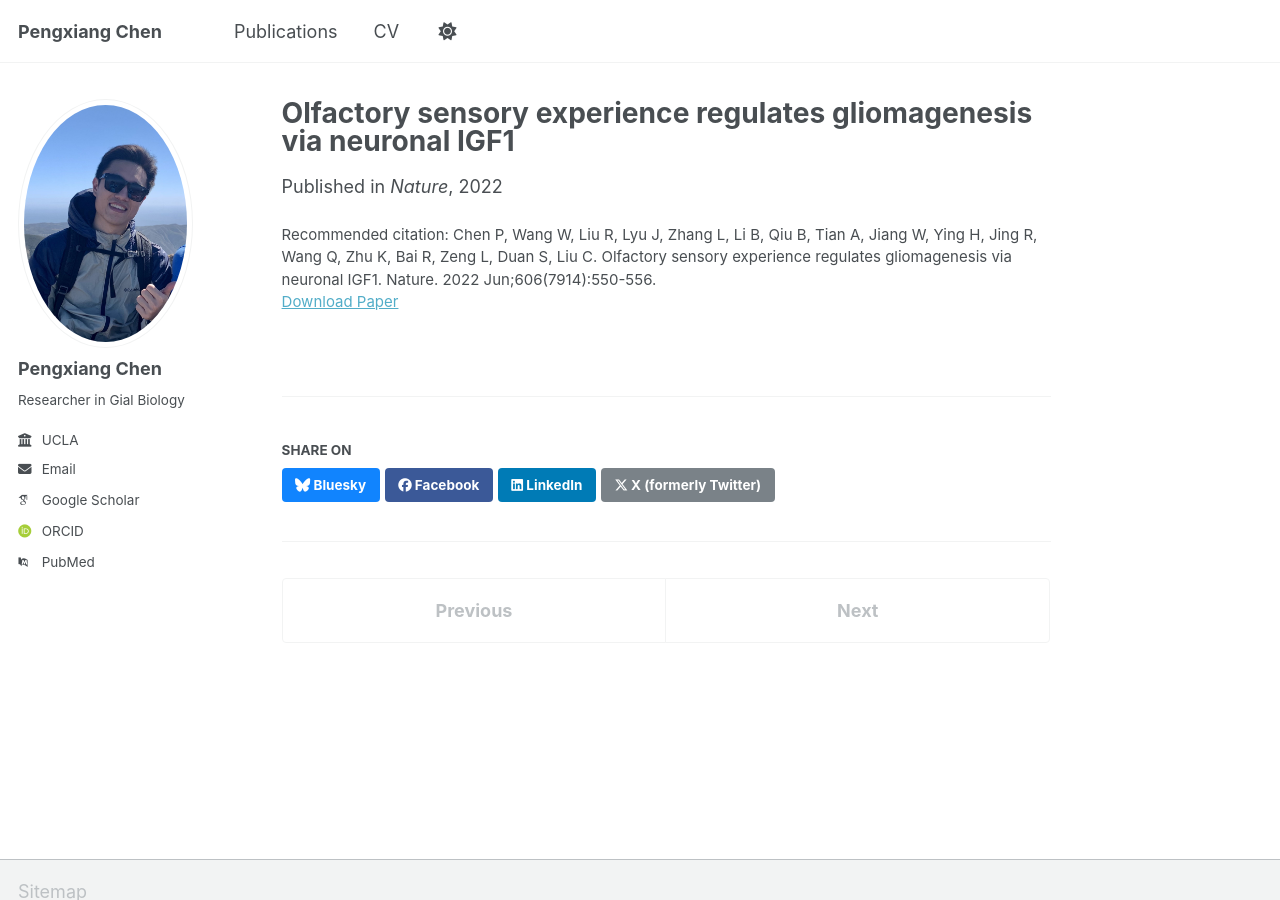
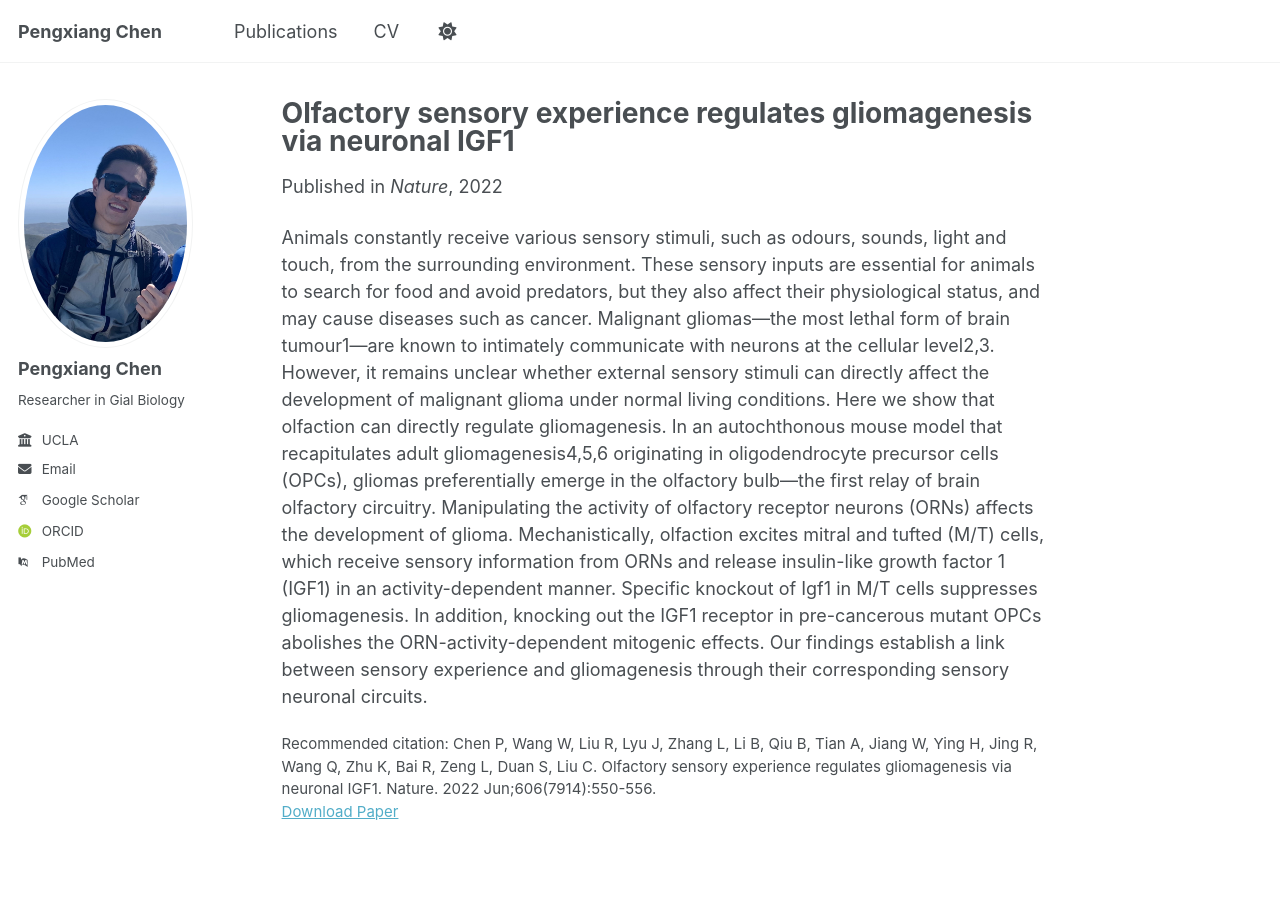
Before and after one commit to bluesea405/pxchen, a Jekyll site: the page built from _publications/2010-10-01-paper-title-number-2.md, in a window 1280 px wide and 900 px high. Built offline with Jekyll 4.4.1, drawn with Linux system fonts in a browser that asks for light colours; some web fonts are replaced; a script that is not in the unit is left out.

Commit message:
Update 2010-10-01-paper-title-number-2.md

```diff
--- a/_publications/2010-10-01-paper-title-number-2.md
+++ b/_publications/2010-10-01-paper-title-number-2.md
@@ -8,3 +8,5 @@ venue: 'Nature'
 paperurl: 'https://doi.org/10.1038/s41586-022-04719-9'
 citation: 'Chen P, Wang W, Liu R, Lyu J, Zhang L, Li B, Qiu B, Tian A, Jiang W, Ying H, Jing R, Wang Q, Zhu K, Bai R, Zeng L, Duan S, Liu C. Olfactory sensory experience regulates gliomagenesis via neuronal IGF1. Nature. 2022 Jun;606(7914):550-556.'
 ---
+
+Animals constantly receive various sensory stimuli, such as odours, sounds, light and touch, from the surrounding environment. These sensory inputs are essential for animals to search for food and avoid predators, but they also affect their physiological status, and may cause diseases such as cancer. Malignant gliomas—the most lethal form of brain tumour1—are known to intimately communicate with neurons at the cellular level2,3. However, it remains unclear whether external sensory stimuli can directly affect the development of malignant glioma under normal living conditions. Here we show that olfaction can directly regulate gliomagenesis. In an autochthonous mouse model that recapitulates adult gliomagenesis4,5,6 originating in oligodendrocyte precursor cells (OPCs), gliomas preferentially emerge in the olfactory bulb—the first relay of brain olfactory circuitry. Manipulating the activity of olfactory receptor neurons (ORNs) affects the development of glioma. Mechanistically, olfaction excites mitral and tufted (M/T) cells, which receive sensory information from ORNs and release insulin-like growth factor 1 (IGF1) in an activity-dependent manner. Specific knockout of Igf1 in M/T cells suppresses gliomagenesis. In addition, knocking out the IGF1 receptor in pre-cancerous mutant OPCs abolishes the ORN-activity-dependent mitogenic effects. Our findings establish a link between sensory experience and gliomagenesis through their corresponding sensory neuronal circuits.
```
